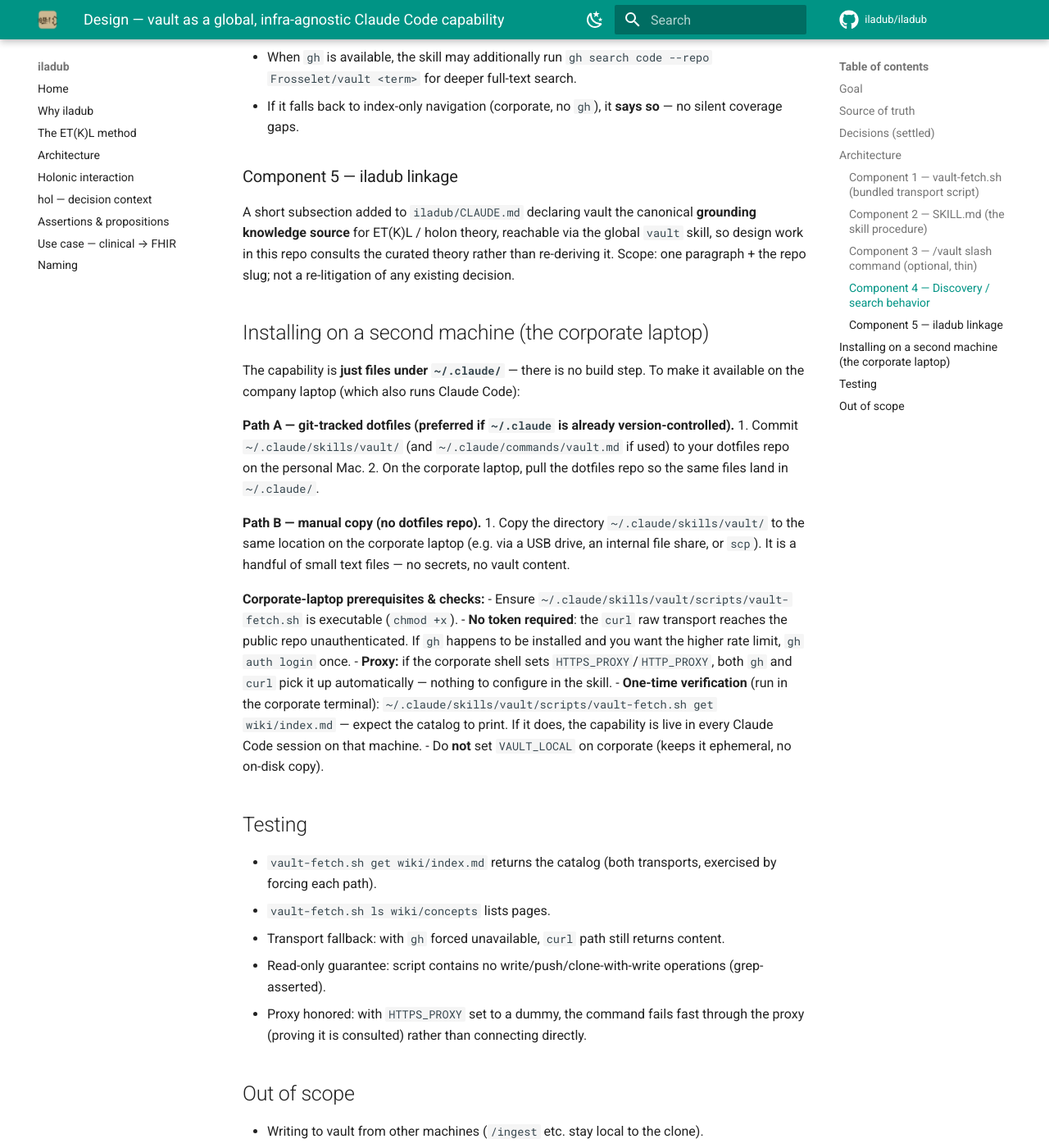
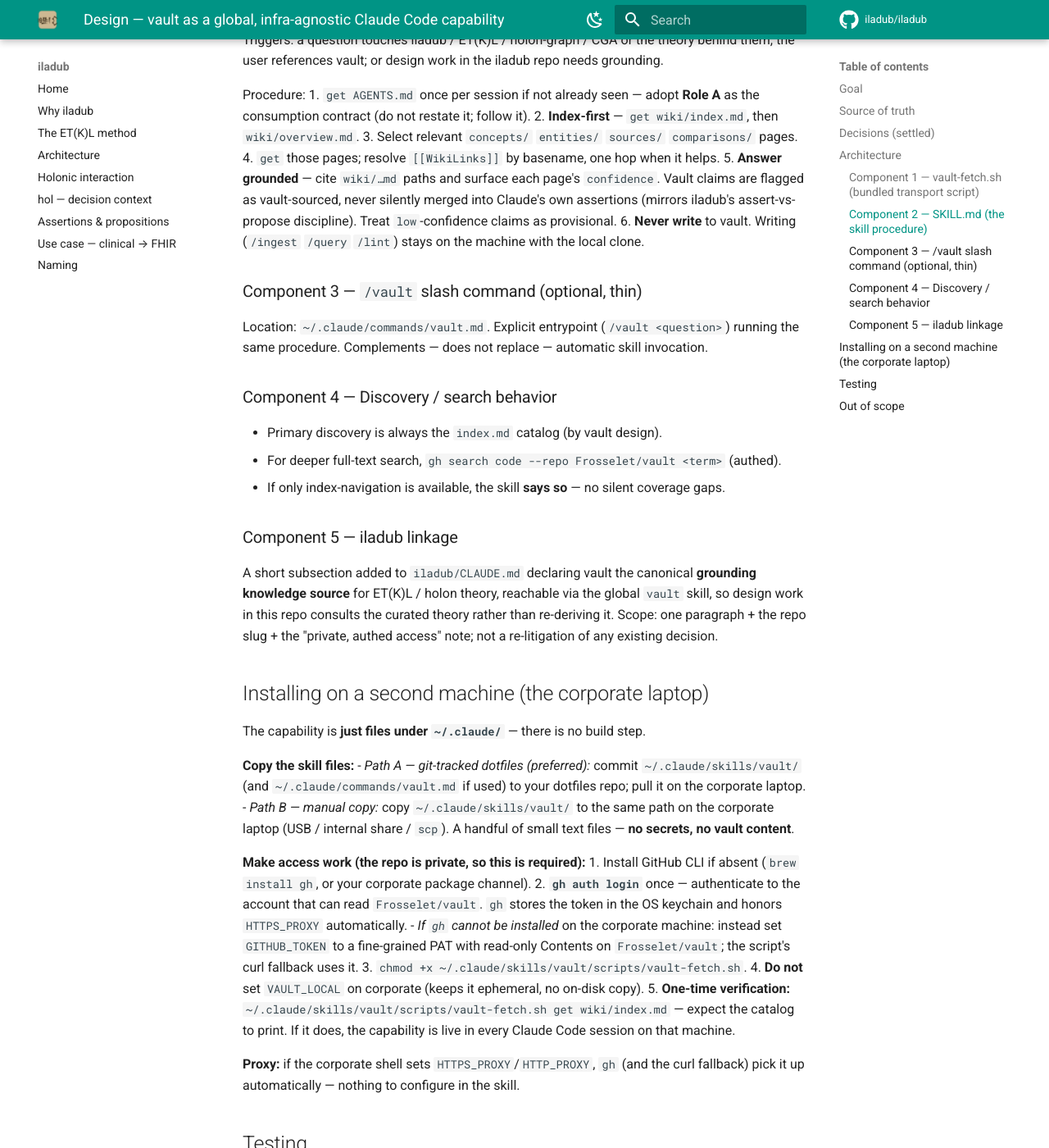
Before and after one commit to iladub/iladub, an MkDocs documentation site: the page built from docs/superpowers/specs/2026-06-08-vault-global-skill-design.md, in a window 1280 px wide and 1400 px high, scrolled down 2273 px. Shown: the whole window at 82% size. Built offline with MkDocs 1.6.1 and Material for MkDocs 9.7.7, drawn with Linux system fonts in a browser that asks for light colours; comment, search, counter and statistics services are not loaded; some of the changed text lies outside the part shown.

Commit message:
Revise vault skill spec: repo stays private, authed gh transport
Vault README/AGENTS.md declare the repo private for third-party rights;
revert to private, drop the unauthenticated curl path, require gh auth
(or PAT fallback) on every machine, and defer the consumption protocol
to the vault's own AGENTS.md Role A.

Co-Authored-By: Claude Opus 4.8 (1M context) <noreply@anthropic.com>

```diff
--- a/docs/superpowers/specs/2026-06-08-vault-global-skill-design.md
+++ b/docs/superpowers/specs/2026-06-08-vault-global-skill-design.md
@@ -10,32 +10,41 @@ Make **vault** — the curated, strongly-interconnected LLMWiki of articles and
 underpinning iladub / ET(K)L / holon-graph / AI theory — available as a **global**
 Claude Code capability that works identically from any machine: the personal Mac and a
 corporate laptop behind an enterprise proxy. The capability is **read-only** against the
-public GitHub repo and is **infra-agnostic** (no dependency on a fixed local path such as
+GitHub repo and is **infra-agnostic** (no dependency on a fixed local path such as
 `/Volumes/WD Green/dev/git/vault`).
 
 ## Source of truth
 
-- Public repo: **`github.com/Frosselet/vault`**, default branch **`main`**.
-- Verified reachable two ways:
-  - `gh api repos/Frosselet/vault/...` (authenticated, honors `HTTPS_PROXY`, 5000 req/hr).
-  - `curl -fsSL https://raw.githubusercontent.com/Frosselet/vault/main/<path>` —
-    **unauthenticated, HTTP 200** (the corporate fallback; needs no token).
-- Vault is a self-contained Obsidian/LLMWiki vault with its own `CLAUDE.md` contract:
-  `wiki/index.md` is the catalog and is **read first**; every wiki page carries a
-  `confidence` (high/medium/low); knowledge is connected by `[[wikilinks]]`; `raw/` is
-  immutable; writes happen only via the vault's own `/ingest` `/query` `/lint` on the
-  machine that holds the local clone.
+- Repo: **`github.com/Frosselet/vault`**, default branch **`main`**, **private**.
+- The repo is **private by design**: its README and `AGENTS.md` state that `raw/`
+  reproduces verbatim third-party material for private study and **must not be
+  redistributed**. (The repo was briefly public on 2026-06-08; reverted to private the
+  same day once this conflict was caught. The authed transport below is the consequence of
+  that decision.)
+- Access transport verified under private visibility:
+  - `gh api -H "Accept: application/vnd.github.raw" repos/Frosselet/vault/contents/<path>`
+    (authenticated) → returns raw file content. Honors `HTTPS_PROXY`. **Works.**
+  - Unauthenticated `raw.githubusercontent.com` → **HTTP 404** (correctly blocked).
+- The vault ships its own agent contract:
+  - **`AGENTS.md` Role A** is the canonical *consumption* protocol: read `wiki/index.md`
+    first, then `wiki/overview.md`; resolve `[[WikiLinks]]` by basename
+    (`[[PageName]]` → `wiki/**/PageName.md`, case-insensitive, drop `|alias`); weight by
+    `confidence` (high > medium > low); honor `[[raw/...]]` provenance.
+  - `CLAUDE.md` is the maintainer contract; `wiki/index.md` is the live catalog
+    (74 concepts, 33 entities, 35 source summaries, 8 comparisons at time of writing).
 
 ## Decisions (settled)
 
-1. **Footprint on corporate laptop: ephemeral, no copy.** Fetch only the pages a question
-   needs, use them in-context, persist nothing to disk. Keeps the personal knowledge base
-   off company hardware — consistent with iladub's "personal resources, no internal data"
-   posture.
-2. **Read-only.** The capability only ever issues GETs. No clone-with-write, no push.
-3. **Transport: try both, in order.** `gh api` when available and authed, else
-   unauthenticated `curl` to `raw.githubusercontent.com`. Both honor proxy env vars.
-4. **Global, not per-project.** Lives in `~/.claude/skills/`, available in every project
+1. **Repo stays private.** Third-party `raw/` material is not redistributed.
+2. **Transport: authenticated `gh api` only.** The unauthenticated path is gone with
+   privacy. The corporate laptop must `gh auth login` once.
+3. **Footprint on corporate laptop: ephemeral, no copy.** Fetch only the pages a question
+   needs, use them in-context, persist nothing to disk — consistent with iladub's
+   "personal resources, no internal data" posture.
+4. **Read-only.** The capability only ever issues GETs. No clone-with-write, no push.
+5. **Defer to the vault's own contract.** The skill does not duplicate the consumption
+   protocol; it points at `AGENTS.md` Role A so it auto-tracks future changes.
+6. **Global, not per-project.** Lives in `~/.claude/skills/`, available in every project
    and session.
 
 ## Architecture
@@ -51,94 +60,108 @@ Verbs:
 Transport resolution order (first that succeeds wins):
 1. **Local clone** — used only if `VAULT_LOCAL` is set and points at an existing clone
    (personal Mac fast path). Never configured on corporate.
-2. **`gh api`** — `gh api -H "Accept: application/vnd.github.raw"
-   repos/Frosselet/vault/contents/<path>` for `get`; `gh api repos/Frosselet/vault/contents/<dir> -q '.[].name'`
-   for `ls`. Used when `gh` exists and `gh auth status` succeeds.
-3. **`curl` raw** — `curl -fsSL https://raw.githubusercontent.com/Frosselet/vault/main/<path>`
-   for `get`; the unauthenticated contents API for `ls`. The verified corporate fallback.
+2. **`gh api` (authenticated, primary)** —
+   `gh api -H "Accept: application/vnd.github.raw" repos/$VAULT_REPO/contents/<path>?ref=$VAULT_BRANCH`
+   for `get`; `gh api repos/$VAULT_REPO/contents/<dir> -q '.[].name'` for `ls`.
+3. **`curl` + token (optional fallback)** — for a machine where the `gh` CLI cannot be
+   installed but a PAT is available: `curl -fsSL -H "Authorization: Bearer $GITHUB_TOKEN"
+   -H "Accept: application/vnd.github.raw" https://api.github.com/repos/$VAULT_REPO/contents/<path>?ref=$VAULT_BRANCH`.
+   Off unless `$GITHUB_TOKEN` is set.
 
-Config via env (with sensible defaults baked in):
-- `VAULT_REPO` (default `Frosselet/vault`), `VAULT_BRANCH` (default `main`),
-  `VAULT_LOCAL` (optional path to a local clone).
+Preflight: if no transport is available (no local clone, `gh` not authed, no token), the
+script exits non-zero with a one-line remedy (`run: gh auth login`).
+
+Config via env (defaults baked in): `VAULT_REPO` (default `Frosselet/vault`),
+`VAULT_BRANCH` (default `main`), `VAULT_LOCAL` (optional), `GITHUB_TOKEN` (optional).
 
 Properties: **read-only** (GET only), **ephemeral** (stdout only; no cache file written),
 **proxy-aware** (delegates to `gh`/`curl`, which read `HTTPS_PROXY`/`HTTP_PROXY`/`NO_PROXY`).
 
 ### Component 2 — `SKILL.md` (the skill procedure)
 
-Location: `~/.claude/skills/vault/SKILL.md`. Model-invoked.
+Location: `~/.claude/skills/vault/SKILL.md`. Model-invoked. Thin by design — it owns
+*transport + grounding*, and delegates *how to read the graph* to the vault's `AGENTS.md`.
 
 Triggers: a question touches iladub / ET(K)L / holon-graph / CGA or the theory behind
 them; the user references vault; or design work in the iladub repo needs grounding.
 
 Procedure:
-1. **Index-first** — `get wiki/index.md` and `wiki/overview.md` (honors the vault contract).
-2. Select relevant `concepts/` `entities/` `sources/` `comparisons/` pages from the index.
-3. `get` those pages; follow `[[wikilinks]]` one hop when it helps.
-4. **Answer grounded** — cite `wiki/…md` paths and surface each page's `confidence`. Vault
+1. `get AGENTS.md` once per session if not already seen — adopt **Role A** as the
+   consumption contract (do not restate it; follow it).
+2. **Index-first** — `get wiki/index.md`, then `wiki/overview.md`.
+3. Select relevant `concepts/` `entities/` `sources/` `comparisons/` pages.
+4. `get` those pages; resolve `[[WikiLinks]]` by basename, one hop when it helps.
+5. **Answer grounded** — cite `wiki/…md` paths and surface each page's `confidence`. Vault
    claims are flagged as vault-sourced, never silently merged into Claude's own assertions
-   (mirrors iladub's assert-vs-propose discipline).
-5. **Never write** to vault. Writing operations stay on the machine with the local clone.
+   (mirrors iladub's assert-vs-propose discipline). Treat `low`-confidence claims as
+   provisional.
+6. **Never write** to vault. Writing (`/ingest` `/query` `/lint`) stays on the machine with
+   the local clone.
 
 ### Component 3 — `/vault` slash command (optional, thin)
 
-Location: `~/.claude/commands/vault.md`. An explicit entrypoint (`/vault <question>`) that
-runs the same procedure. Complements — does not replace — automatic skill invocation.
+Location: `~/.claude/commands/vault.md`. Explicit entrypoint (`/vault <question>`) running
+the same procedure. Complements — does not replace — automatic skill invocation.
 
 ### Component 4 — Discovery / search behavior
 
 - Primary discovery is always the `index.md` catalog (by vault design).
-- When `gh` is available, the skill may additionally run
-  `gh search code --repo Frosselet/vault <term>` for deeper full-text search.
-- If it falls back to index-only navigation (corporate, no `gh`), it **says so** — no
-  silent coverage gaps.
+- For deeper full-text search, `gh search code --repo Frosselet/vault <term>` (authed).
+- If only index-navigation is available, the skill **says so** — no silent coverage gaps.
 
 ### Component 5 — iladub linkage
 
 A short subsection added to `iladub/CLAUDE.md` declaring vault the canonical **grounding
 knowledge source** for ET(K)L / holon theory, reachable via the global `vault` skill, so
 design work in this repo consults the curated theory rather than re-deriving it. Scope:
-one paragraph + the repo slug; not a re-litigation of any existing decision.
+one paragraph + the repo slug + the "private, authed access" note; not a re-litigation of
+any existing decision.
 
 ## Installing on a second machine (the corporate laptop)
 
-The capability is **just files under `~/.claude/`** — there is no build step. To make it
-available on the company laptop (which also runs Claude Code):
+The capability is **just files under `~/.claude/`** — there is no build step.
 
-**Path A — git-tracked dotfiles (preferred if `~/.claude` is already version-controlled).**
-1. Commit `~/.claude/skills/vault/` (and `~/.claude/commands/vault.md` if used) to your
-   dotfiles repo on the personal Mac.
-2. On the corporate laptop, pull the dotfiles repo so the same files land in `~/.claude/`.
+**Copy the skill files:**
+- *Path A — git-tracked dotfiles (preferred):* commit `~/.claude/skills/vault/` (and
+  `~/.claude/commands/vault.md` if used) to your dotfiles repo; pull it on the corporate
+  laptop.
+- *Path B — manual copy:* copy `~/.claude/skills/vault/` to the same path on the corporate
+  laptop (USB / internal share / `scp`). A handful of small text files — **no secrets, no
+  vault content**.
 
-**Path B — manual copy (no dotfiles repo).**
-1. Copy the directory `~/.claude/skills/vault/` to the same location on the corporate
-   laptop (e.g. via a USB drive, an internal file share, or `scp`). It is a handful of
-   small text files — no secrets, no vault content.
+**Make access work (the repo is private, so this is required):**
+1. Install GitHub CLI if absent (`brew install gh`, or your corporate package channel).
+2. **`gh auth login`** once — authenticate to the account that can read `Frosselet/vault`.
+   `gh` stores the token in the OS keychain and honors `HTTPS_PROXY` automatically.
+   - *If `gh` cannot be installed* on the corporate machine: instead set `GITHUB_TOKEN` to a
+     fine-grained PAT with read-only Contents on `Frosselet/vault`; the script's curl
+     fallback uses it.
+3. `chmod +x ~/.claude/skills/vault/scripts/vault-fetch.sh`.
+4. **Do not** set `VAULT_LOCAL` on corporate (keeps it ephemeral, no on-disk copy).
+5. **One-time verification:**
+   `~/.claude/skills/vault/scripts/vault-fetch.sh get wiki/index.md` — expect the catalog to
+   print. If it does, the capability is live in every Claude Code session on that machine.
 
-**Corporate-laptop prerequisites & checks:**
-- Ensure `~/.claude/skills/vault/scripts/vault-fetch.sh` is executable (`chmod +x`).
-- **No token required**: the `curl` raw transport reaches the public repo unauthenticated.
-  If `gh` happens to be installed and you want the higher rate limit, `gh auth login` once.
-- **Proxy:** if the corporate shell sets `HTTPS_PROXY`/`HTTP_PROXY`, both `gh` and `curl`
-  pick it up automatically — nothing to configure in the skill.
-- **One-time verification** (run in the corporate terminal):
-  `~/.claude/skills/vault/scripts/vault-fetch.sh get wiki/index.md` — expect the catalog to
-  print. If it does, the capability is live in every Claude Code session on that machine.
-- Do **not** set `VAULT_LOCAL` on corporate (keeps it ephemeral, no on-disk copy).
+**Proxy:** if the corporate shell sets `HTTPS_PROXY`/`HTTP_PROXY`, `gh` (and the curl
+fallback) pick it up automatically — nothing to configure in the skill.
 
 ## Testing
 
-- `vault-fetch.sh get wiki/index.md` returns the catalog (both transports, exercised by
-  forcing each path).
+- `vault-fetch.sh get wiki/index.md` returns the catalog via the `gh api` path.
 - `vault-fetch.sh ls wiki/concepts` lists pages.
-- Transport fallback: with `gh` forced unavailable, `curl` path still returns content.
-- Read-only guarantee: script contains no write/push/clone-with-write operations (grep-asserted).
-- Proxy honored: with `HTTPS_PROXY` set to a dummy, the command fails fast through the proxy
+- Token fallback: with `gh` forced unavailable and `GITHUB_TOKEN` set, curl path returns
+  content; with neither, the script exits non-zero with the `gh auth login` remedy.
+- Read-only guarantee: script contains no write/push/clone-with-write operations
+  (grep-asserted).
+- Privacy guarantee: unauthenticated `raw.githubusercontent.com` fetch returns 404
+  (regression guard against accidental re-publication).
+- Proxy honored: with `HTTPS_PROXY` set to a dummy, the command fails through the proxy
   (proving it is consulted) rather than connecting directly.
 
 ## Out of scope
 
 - Writing to vault from other machines (`/ingest` etc. stay local to the clone).
 - Persistent caching on corporate.
+- Re-publishing the repo or any part of `raw/`.
 - A GitHub MCP server (rejected: heaviest per-machine setup, proxy-fragile, overkill for one
-  public read-only repo).
+  private read-only repo).
```
